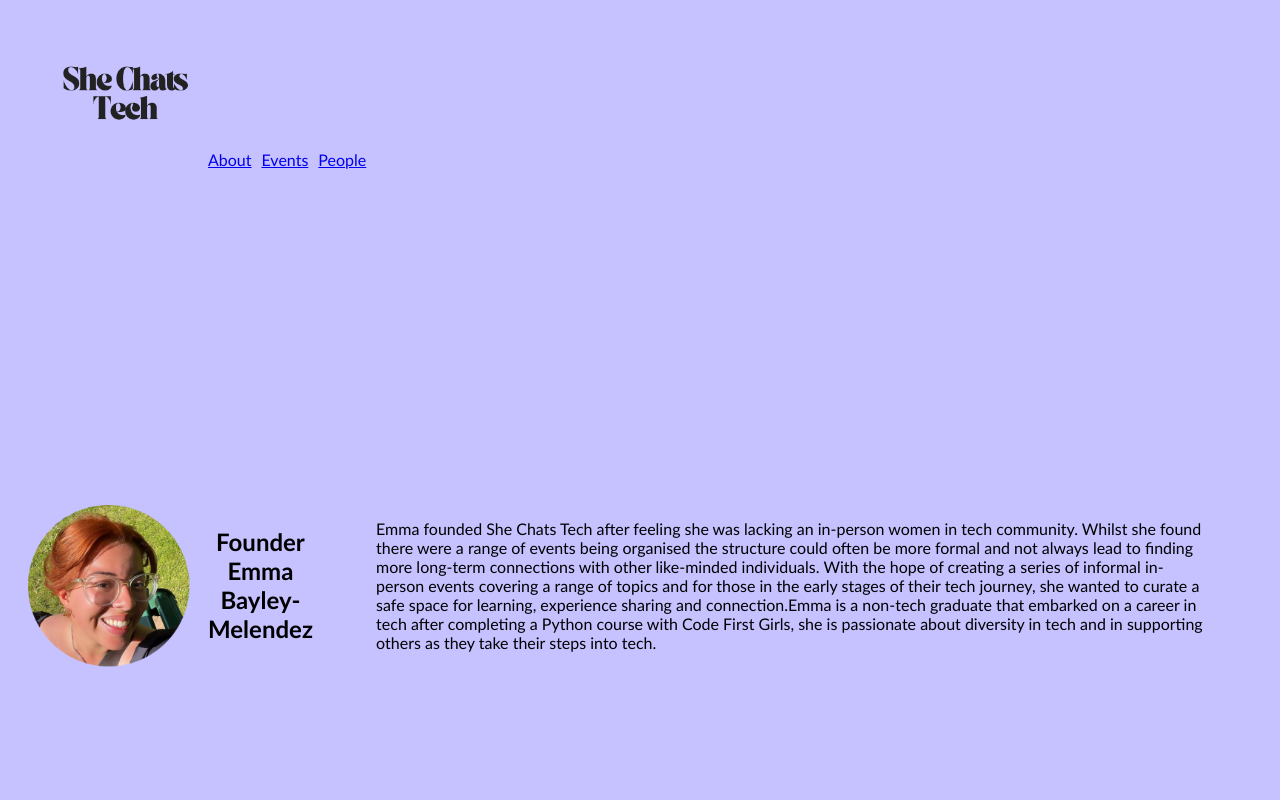
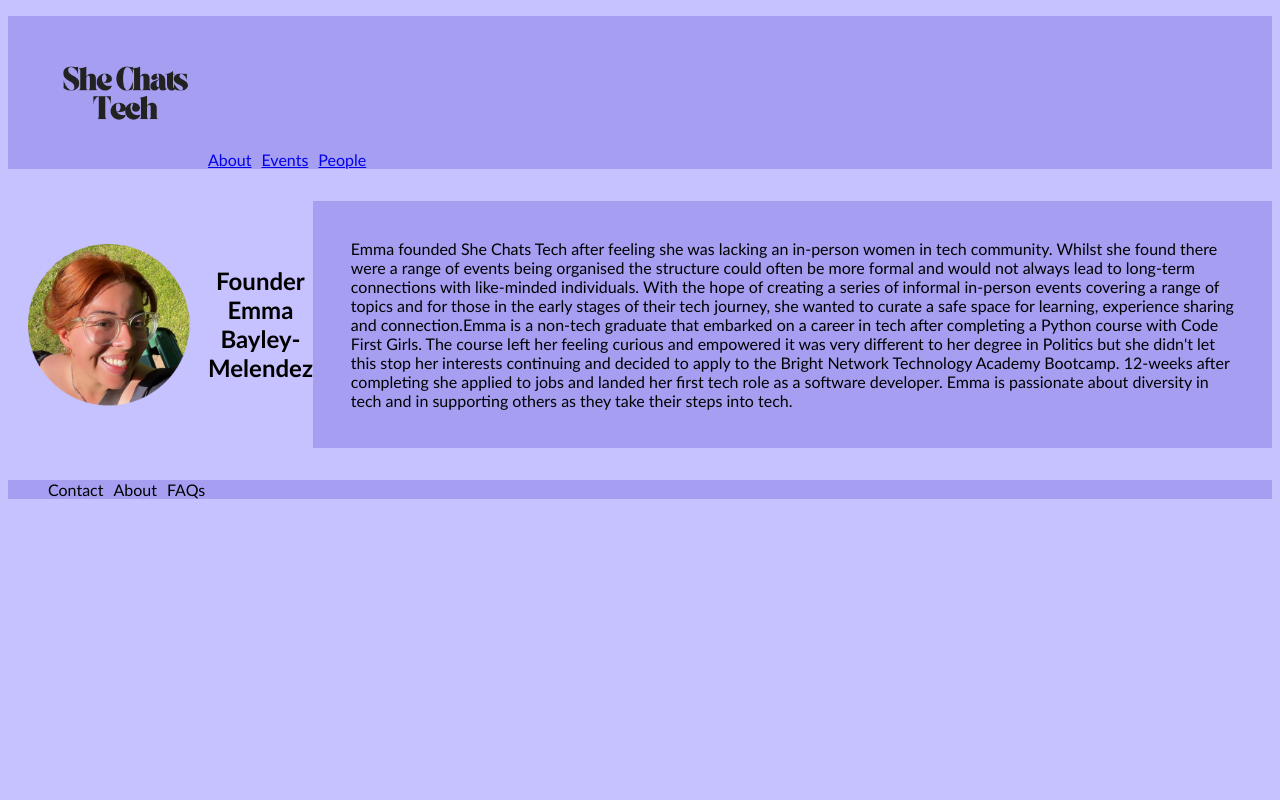
Before and after one commit to e-b-m/SheChatsTechFrontEnd, a React (Create React App) app: page /people in a window 1280 px wide. Shown: the top 800 px of the page. Built offline with nearby package versions, Linux system fonts and the light colour scheme.

Commit message:
styling changes to index.css

```diff
--- a/src/components/People.js
+++ b/src/components/People.js
@@ -8,15 +8,19 @@ const People = () => {
       <p id="about-em">
         Emma founded She Chats Tech after feeling she was lacking an in-person
         women in tech community. Whilst she found there were a range of events
-        being organised the structure could often be more formal and not always
-        lead to finding more long-term connections with other like-minded
-        individuals. With the hope of creating a series of informal in-person
-        events covering a range of topics and for those in the early stages of
-        their tech journey, she wanted to curate a safe space for learning,
-        experience sharing and connection.Emma is a non-tech graduate that
-        embarked on a career in tech after completing a Python course with Code
-        First Girls, she is passionate about diversity in tech and in supporting
-        others as they take their steps into tech.
+        being organised the structure could often be more formal and would not
+        always lead to long-term connections with like-minded individuals. With
+        the hope of creating a series of informal in-person events covering a
+        range of topics and for those in the early stages of their tech journey,
+        she wanted to curate a safe space for learning, experience sharing and
+        connection.Emma is a non-tech graduate that embarked on a career in tech
+        after completing a Python course with Code First Girls. The course left
+        her feeling curious and empowered it was very different to her degree in
+        Politics but she didn't let this stop her interests continuing and
+        decided to apply to the Bright Network Technology Academy Bootcamp.
+        12-weeks after completing she applied to jobs and landed her first tech
+        role as a software developer. Emma is passionate about diversity in tech
+        and in supporting others as they take their steps into tech.
       </p>
     </div>
   );
--- a/src/index.css
+++ b/src/index.css
@@ -17,6 +17,7 @@ Logo{
 
 ul {
   list-style-type: none;
+  background-color: #a69ff1;
 }
 
 li {
@@ -50,9 +51,8 @@ li {
   display: flex;
   justify-content: center;
   place-items: center;
-  height: 100vh;
   margin: 0;
-  padding: 0;
+  padding: -30%;
 }
 
 #founder-picture img {
@@ -71,5 +71,6 @@ li {
 
 #about-em {
   font-family: 'Trebuchet MS', 'Lucida Sans Unicode', 'Lucida Grande', 'Lucida Sans', Arial, sans-serif;
-  padding: 5%;
+  padding: 3%;
+  background-color: #a69ff1
 }
```
